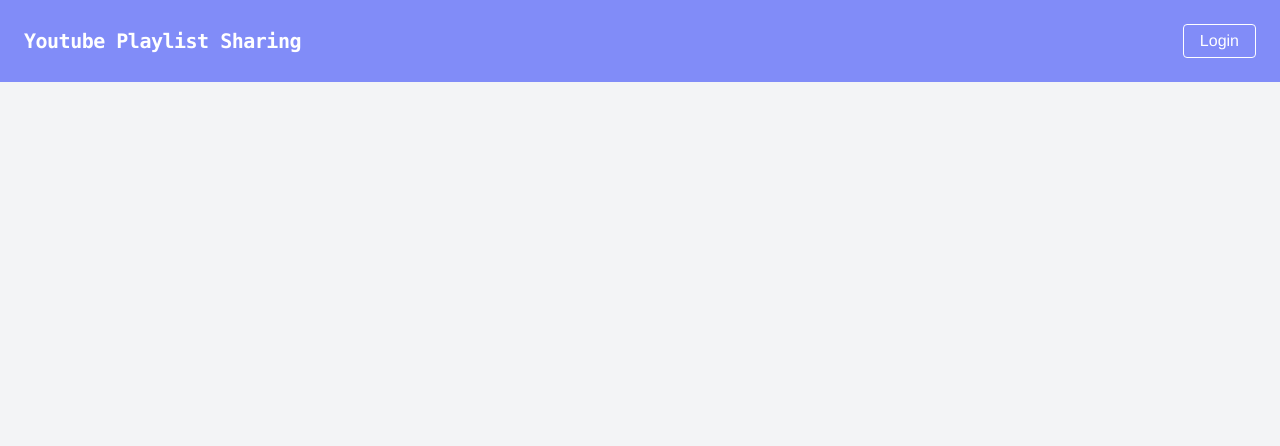
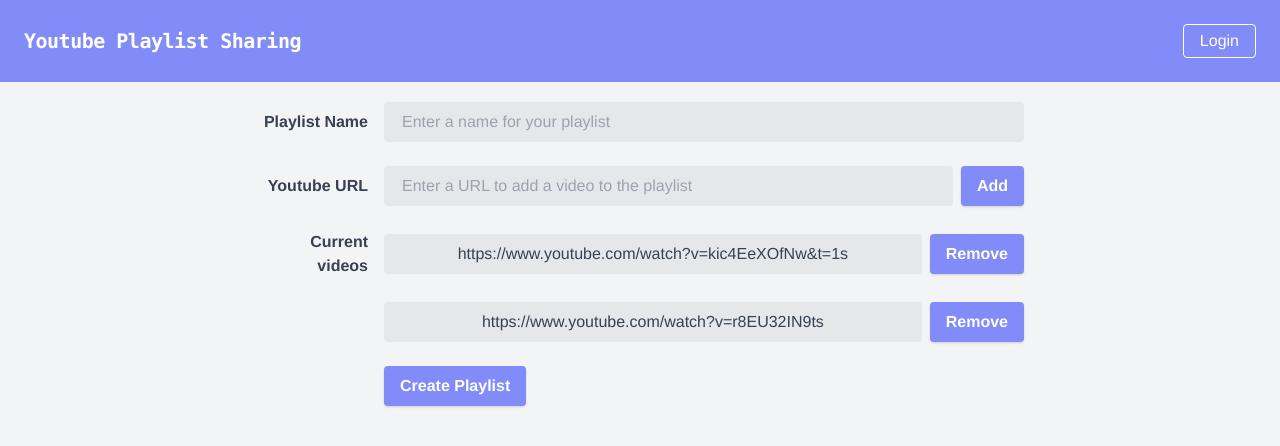
Before and after one commit to MSkrzypietz/youtube-playlist-sharing, a Vue app in the folder frontend/: page /playlist/new in a window 1280 px wide. Shown: the top 446 px of the page. Built offline with nearby package versions, Linux system fonts and the light colour scheme.

Commit message:
add first version of playlist creation view

```diff
--- a/frontend/src/App.vue
+++ b/frontend/src/App.vue
@@ -1,7 +1,7 @@
 <template>
   <div id="app" class="h-screen bg-gray-100">
     <navbar />
-    <router-view/>
+    <router-view class="mx-5 sm:mx-12 md:mx-24 lg:mx-64 my-5"/>
   </div>
 </template>
 
--- a/frontend/src/views/Home.vue
+++ b/frontend/src/views/Home.vue
@@ -1,5 +1,5 @@
 <template>
-  <div class="home mx-5 sm:mx-12 md:mx-24 lg:mx-64 my-5">
+  <div class="home">
     <explanation-card class="mb-10" />
     <playlist-sample />
   </div>
--- /dev/null
+++ b/frontend/src/views/NewPlaylist.vue
@@ -0,0 +1,80 @@
+<template>
+  <div class="mx-auto">
+    <div class="md:flex md:items-center mb-6">
+      <div class="md:w-1/6">
+        <label class="block text-gray-700 font-bold md:text-right mb-1 md:mb-0 pr-4" for="inline-playlist-name">
+          Playlist Name
+        </label>
+      </div>
+      <div class="md:flex-grow">
+        <input v-model="playlistName" class="w-full bg-gray-200 appearance-none border-2 border-gray-200 rounded py-2 px-4 text-gray-700 leading-tight focus:outline-none focus:bg-white focus:border-indigo-400" id="inline-playlist-name" type="text" placeholder="Enter a name for your playlist">
+      </div>
+    </div>
+    <div class="md:flex md:items-center mb-6">
+      <div class="md:w-1/6">
+        <label class="block text-gray-700 font-bold md:text-right mb-1 md:mb-0 pr-4" for="inline-youtube-url">
+          Youtube URL
+        </label>
+      </div>
+      <div class="md:flex-grow">
+        <input v-model="youtubeUrl" class="w-full bg-gray-200 appearance-none border-2 border-gray-200 rounded py-2 px-4 text-gray-700 leading-tight focus:outline-none focus:bg-white focus:border-indigo-400" id="inline-youtube-url" type="text" placeholder="Enter a URL to add a video to the playlist">
+      </div>
+      <button @click="handleAddVideoUrl" class="shadow bg-indigo-400 focus:shadow-outline focus:outline-none text-white font-bold ml-2 py-2 px-4 rounded" type="button">
+        Add
+      </button>
+    </div>
+    <div v-for="(url, index) in playlistUrls" :key="url">
+      <div class="md:flex mb-6 items-center">
+        <div class="md:w-1/6">
+          <template v-if="index === 0">
+            <label class="block text-gray-700 font-bold md:text-right mb-1 md:mb-0 pr-4" for="inline-current-videos">
+              Current videos
+            </label>
+          </template>
+        </div>
+        <div class="md:flex-grow">
+          <div
+            class="w-full bg-gray-200 appearance-none border-2 border-gray-200 rounded py-2 px-4 text-gray-700 leading-tight focus:outline-none focus:bg-white focus:border-indigo-400" id="inline-current-videos" type="text" placeholder="Enter a URL to add a video to the playlist">
+            {{ url }}
+          </div>
+        </div>
+        <button @click="handleRemoveVideoUrl(index)" class="shadow bg-indigo-400 focus:shadow-outline focus:outline-none text-white font-bold ml-2 py-2 px-4 rounded" type="button">
+          Remove
+        </button>
+      </div>
+    </div>
+    <div class="md:flex md:items-center">
+      <div class="md:w-1/6" />
+      <div>
+        <button class="shadow bg-indigo-400 focus:shadow-outline focus:outline-none text-white font-bold py-2 px-4 rounded" type="button">
+          Create Playlist
+        </button>
+      </div>
+    </div>
+  </div>
+</template>
+
+<script>
+  export default {
+    name: 'new-playlist',
+    data() {
+      return {
+        playlistName: '',
+        youtubeUrl: '',
+        playlistUrls: [
+          'https://www.youtube.com/watch?v=kic4EeXOfNw&t=1s',
+          'https://www.youtube.com/watch?v=r8EU32IN9ts'
+        ]
+      };
+    },
+    methods: {
+      handleAddVideoUrl() {
+        this.playlistUrls.push(this.youtubeUrl)
+        this.youtubeUrl = ''
+      },
+      handleRemoveVideoUrl(index) {
+        this.playlistUrls.splice(index, 1)
+      }
+    }
+  }
+</script>
```
